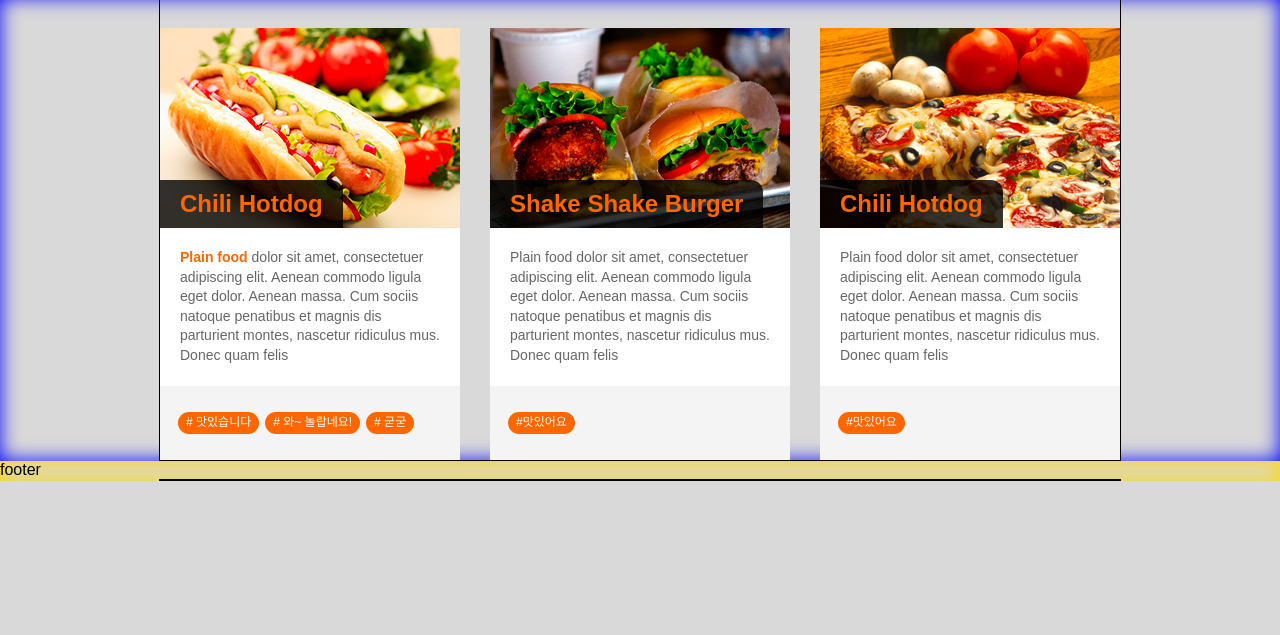
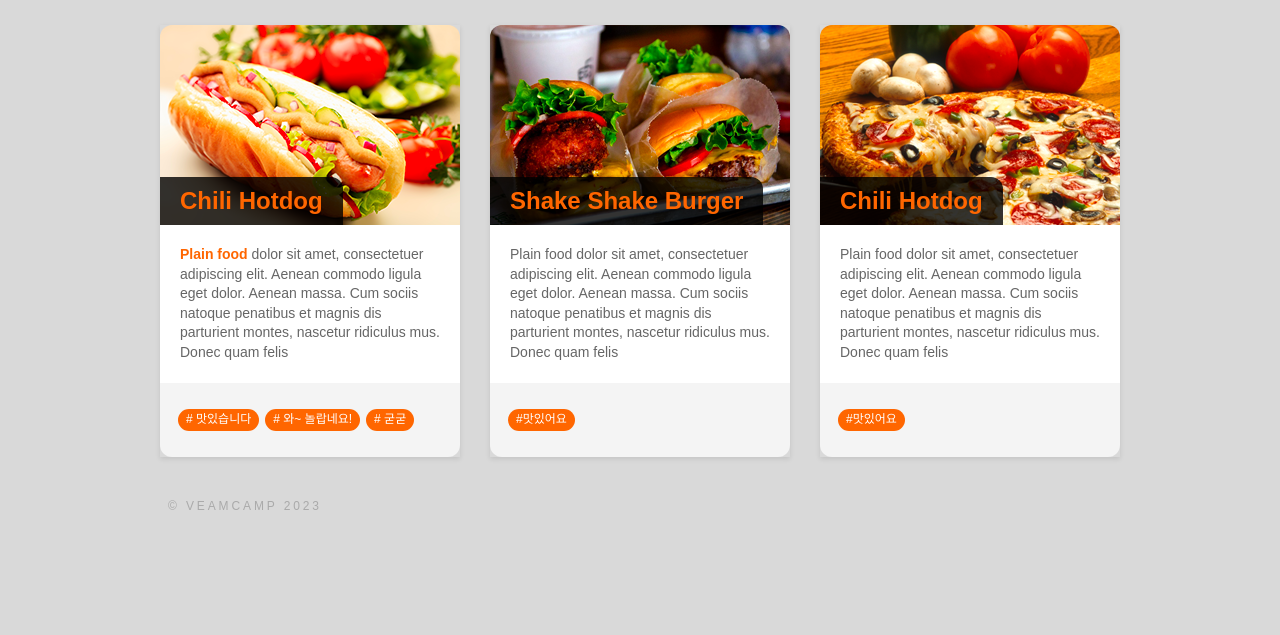
Before and after one commit to Wwththhk/favoritefood, a plain HTML site: page index.html in a window 1280 px wide. Shown: the part 165-800 px from the top of the page. Drawn offline with Linux system fonts and the light colour scheme.

Commit message:
footer copyright 추가

```diff
--- a/index.html
+++ b/index.html
@@ -37,7 +37,6 @@
                     <a class="hashtag" href=""># 맛있습니다</a>
                     <a class="hashtag" href=""># 와~ 놀랍네요!</a>
                     <a class="hashtag" href=""># 굳굳</a>
-
                   </div>
                 </section>
               </li>
@@ -80,8 +79,11 @@
         </div>
       </div>
     </main>
-    <footer class="footer">footer
+    <footer class="footer">
       <div class="l_wrapper">
+        <div class="copyright">
+          <p>© VEAMCAMP 2023</p>
+        </div>
       </div>
     </footer>
 
--- a/style.css
+++ b/style.css
@@ -15,7 +15,6 @@ body{
 .l_wrapper {
   max-width: 960px;
   margin: 0 auto;
-  border: 1px solid black;
 }
 
 .l_row {
@@ -54,23 +53,27 @@ body{
   padding: 66px 0;
 }
 
-.contents {
-  box-shadow: inset 0 0 20px blue;
-}
-
 .container {
+  background-color: #d9d9d9;
   display: flex;
 }
 
 .card-cover-wrapper {
+  background-color: #d9d9d9;
   display: flex;
   position: relative;
   margin: 0;
   padding: 0;
 }
 
+.card {
+  box-shadow: 0 2px 5px rgba(0, 0, 0, 0.1);
+}
+
 .card-cover {
   width: 100%;
+  border-top-left-radius: 12px;
+  border-top-right-radius: 12px;
 }
 
 .card-title {
@@ -114,6 +117,8 @@ body{
   flex-wrap: wrap;
   background-color: #f4f4f4;
   padding: 26px 0 26px 18px;
+  border-bottom-left-radius: 12px;
+  border-bottom-right-radius: 12px;
 }
 
 .hashtag {
@@ -127,6 +132,12 @@ body{
   text-decoration: none;
 }
 
-.footer {
-  box-shadow: inset 0 0 20px gold;
+.copyright {
+  padding: 30px 0 0 8px;
 }
+
+.copyright p {
+  color: #aaa;
+  font-size: 12px;
+  letter-spacing: 0.24em;
+}
```
